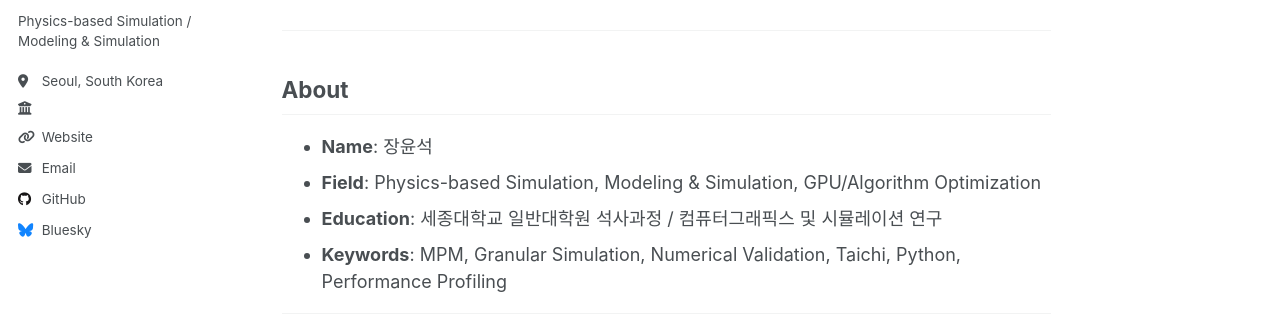
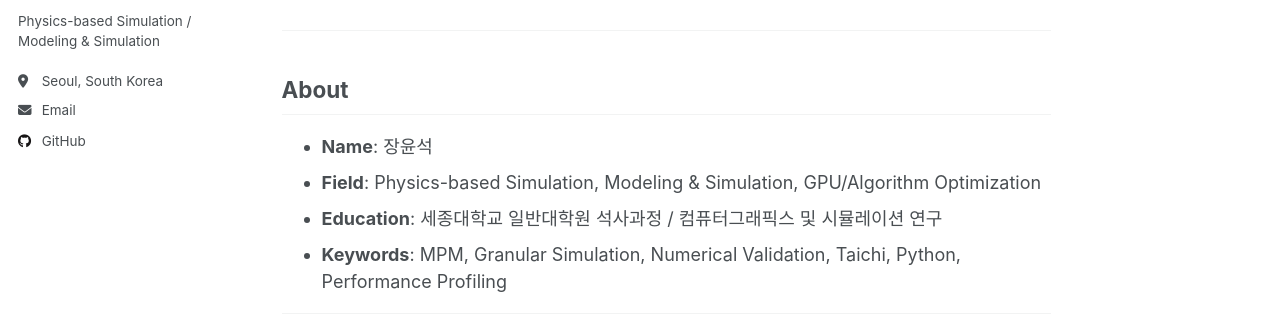
Before and after one commit to dodogcat/dodogcat.github.io, a Jekyll site: the page built from _pages/about.md, in a window 1280 px wide. Shown: the part 305-632 px from the top of the page. Built offline with Jekyll 4.4.1, drawn with Linux system fonts in a browser that asks for light colours.

Commit message:
Fix empty icons appearing on sidebar by setting values to null

```diff
--- a/_config.yml
+++ b/_config.yml
@@ -24,11 +24,11 @@ author:
   # Biographic information
   avatar           : "profile.png"
   name             : "장윤석"
-  pronouns         : ""
+  pronouns         :
   bio              : "Physics-based Simulation / Modeling & Simulation"
   location         : "Seoul, South Korea"
-  employer         : ""
-  uri              : ""
+  employer         :
+  uri              :
   email            : "ttttwww10@naver.com"
 
   # Academic websites
@@ -50,7 +50,7 @@ author:
   stackoverflow    : # User number or user number and name (i.e., use "1" or "1/jeff-atwood")
 
   # Social media
-  bluesky          : "bsky.app" # Replace this with you Bluesky username
+  bluesky          :
   facebook         : # Username
   flickr           : # Username
   foursquare       : # Username
```
